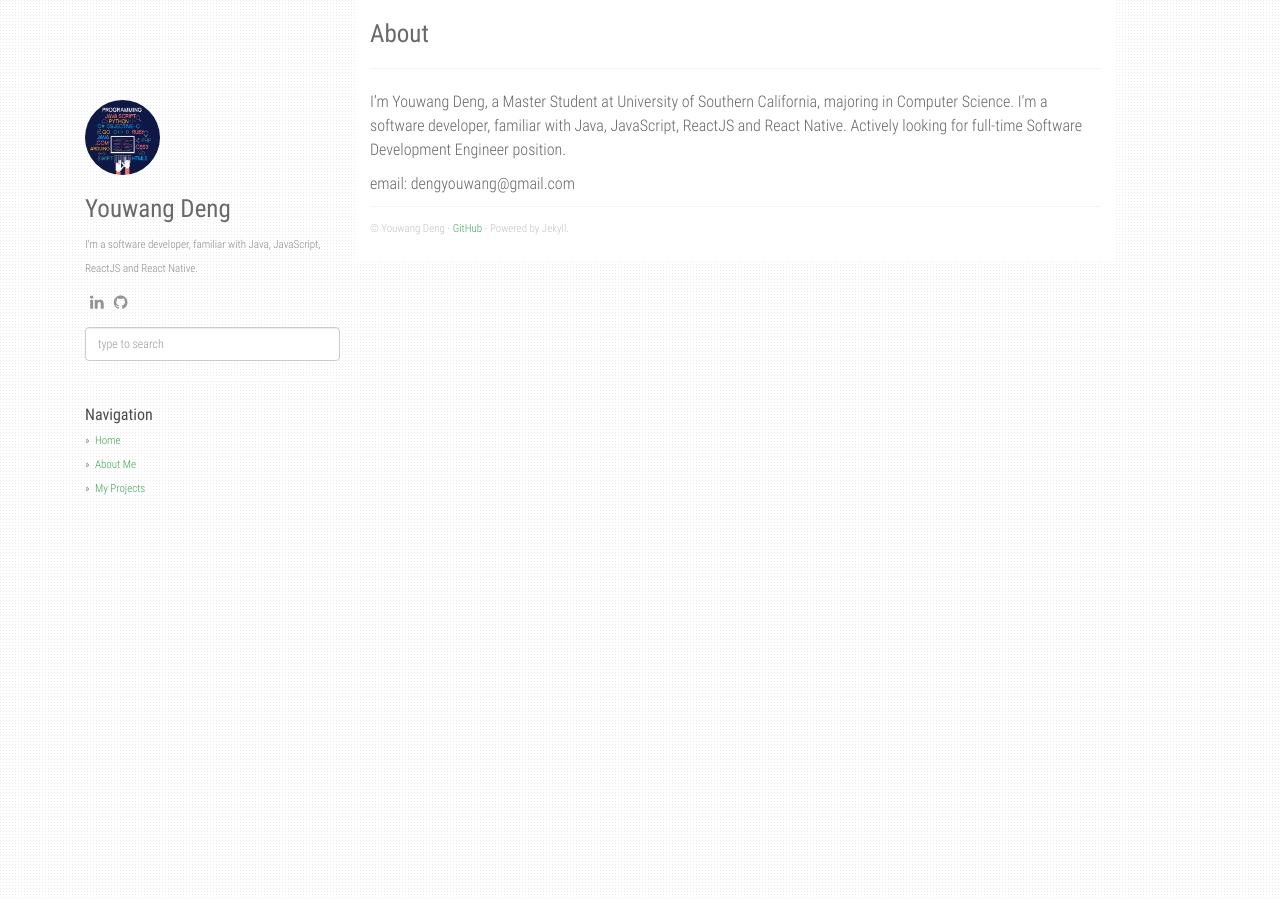
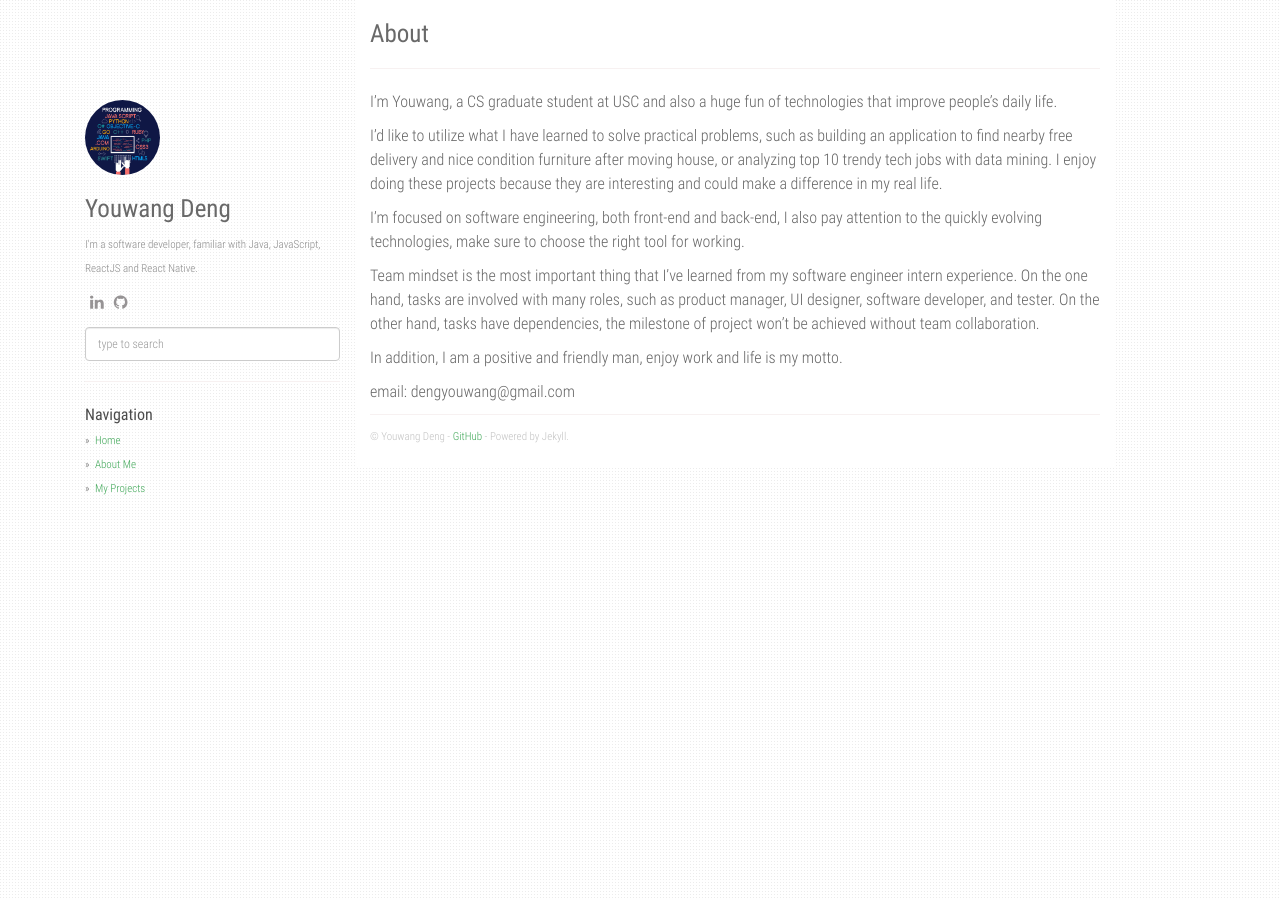
Before and after one commit to YouwangDeng/YouwangDeng.github.io, a Jekyll site: the page built from about.md, in a window 1280 px wide. Built offline with Jekyll 4.4.1, drawn with Linux system fonts in a browser that asks for light colours.

Commit message:
change about me page

```diff
--- a/about.md
+++ b/about.md
@@ -4,6 +4,14 @@ title: About
 permalink: /about/
 ---
 
-I'm Youwang Deng, a Master Student at University of Southern California, majoring in Computer Science. I'm a software developer, familiar with Java, JavaScript, ReactJS and React Native. Actively looking for full-time Software Development Engineer position.
+I'm Youwang, a CS graduate student at USC and also a huge fun of technologies that improve people's daily life.
+
+I'd like to utilize what I have learned to solve practical problems, such as building an application to find nearby free delivery and nice condition furniture after moving house, or analyzing top 10 trendy tech jobs with data mining. I enjoy doing these projects because they are interesting and could make a difference in my real life.
+
+I'm focused on software engineering, both front-end and back-end, I also pay attention to the quickly evolving technologies, make sure to choose the right tool for working.
+
+Team mindset is the most important thing that I’ve learned from my software engineer intern experience. On the one hand, tasks are involved with many roles, such as product manager, UI designer, software developer, and tester. On the other hand, tasks have dependencies, the milestone of project won’t be achieved without team collaboration.
+
+In addition, I am a positive and friendly man, enjoy work and life is my motto.
 
 email: dengyouwang@gmail.com
```
